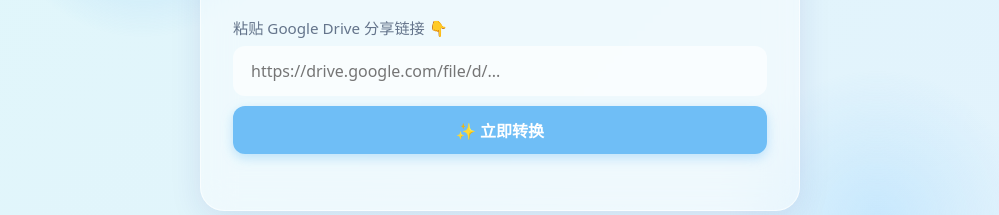
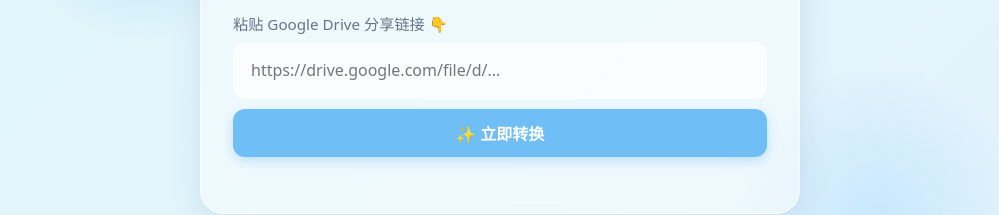
Before and after one commit to yayitinyu/drive-tool, a plain HTML site: page index.html in a window 1280 px wide. Shown: the part 336-551 px from the top of the page, without its empty margins (140-1139 px from the left). Drawn offline with Linux system fonts and the light colour scheme; a web font is replaced by a local one.

Commit message:
Modify title and enhance input field styles
Updated the title and adjusted input styles for better usability.

```diff
--- a/index.html
+++ b/index.html
@@ -3,7 +3,7 @@
 <head>
     <meta charset="UTF-8">
     <meta name="viewport" content="width=device-width, initial-scale=1.0">
-    <title>Google Drive 直链转换工具 ✨</title>
+    <title>Google Drive 直链转换 ✨</title>
 
     <link rel="stylesheet" href="https://fonts.suimori.com/ChillRoundFRegular/result.css">
 
@@ -23,7 +23,6 @@
             padding: 0;
         }
 
-        /* ✨ 字体应用在这里 */
         body {
             font-family: "寒蝉全圆体", system-ui, sans-serif;
             font-weight: 400;
@@ -35,11 +34,19 @@
             padding: 20px;
             overflow-x: hidden;
             position: relative;
+
+            /* 🔒 禁止选中界面文字，防手滑 */
+            -webkit-user-select: none; /* Safari */
+            -moz-user-select: none; /* Firefox */
+            -ms-user-select: none; /* IE10+/Edge */
+            user-select: none;
         }
 
-        /* 确保输入框和按钮也继承这个可爱的字体 */
-        input, button, textarea {
+        /* ⚠️ 但是输入框里的内容必须能选，不然怎么复制粘贴呀！ */
+        input, textarea {
             font-family: "寒蝉全圆体", system-ui, sans-serif;
+            -webkit-user-select: text;
+            user-select: text;
         }
 
         /* 氛围光晕 */
@@ -53,8 +60,22 @@
         h1 { text-align: center; color: #334155; margin-bottom: 1.5rem; font-size: 1.8rem; letter-spacing: 1px; }
 
         .input-group { margin-bottom: 1.5rem; }
-        label { display: block; margin-bottom: 0.5rem; color: #64748b; font-weight: 500; font-size: 0.95rem; } /* 稍微调大一点点让圆体更好看 */
-        input[type="text"] { width: 100%; padding: 12px 16px; border: 2px solid transparent; border-radius: 12px; background: rgba(255, 255, 255, 0.6); font-size: 1rem; color: var(--text-color); outline: none; transition: 0.3s; }
+        label { display: block; margin-bottom: 0.5rem; color: #64748b; font-weight: 500; font-size: 0.95rem; }
+
+        /* ✨ 修复重点在这里 */
+        input[type="text"] {
+            width: 100%;
+            padding: 14px 16px; /* 稍微增加高度 */
+            border: 2px solid transparent;
+            border-radius: 12px;
+            background: rgba(255, 255, 255, 0.6);
+            font-size: 1rem;
+            line-height: 1.6; /* 🚑 关键！给文字留足呼吸空间，防止切脚 */
+            color: var(--text-color);
+            outline: none;
+            transition: 0.3s;
+        }
+
         input[type="text"]:focus { background: white; border-color: var(--primary-color); box-shadow: 0 0 0 4px rgba(111, 190, 246, 0.2); }
         .btn { width: 100%; padding: 12px; margin-top: 10px; border: none; border-radius: 12px; background: var(--primary-color); color: white; font-size: 1rem; font-weight: bold; cursor: pointer; transition: 0.2s; box-shadow: 0 4px 12px rgba(111, 190, 246, 0.4); }
         .btn:hover { background: var(--primary-hover); transform: translateY(-2px); }
@@ -62,7 +83,7 @@
         #result-area { display: none; margin-top: 2rem; border-top: 1px solid rgba(255,255,255,0.5); padding-top: 1.5rem; }
         .result-item { margin-bottom: 1rem; position: relative; }
         .result-item input { padding-right: 80px; font-size: 0.95rem; }
-        .copy-btn { position: absolute; right: 6px; top: 34px; bottom: 6px; padding: 4px 12px; background: rgba(111, 190, 246, 0.2); color: var(--primary-color); border: none; border-radius: 8px; cursor: pointer; font-size: 0.85rem; font-weight: 600; }
+        .copy-btn { position: absolute; right: 6px; top: 36px; bottom: 6px; padding: 4px 12px; background: rgba(111, 190, 246, 0.2); color: var(--primary-color); border: none; border-radius: 8px; cursor: pointer; font-size: 0.85rem; font-weight: 600; }
         .copy-btn:hover { background: var(--primary-color); color: white; }
 
         .toast { position: fixed; top: 20px; left: 50%; transform: translateX(-50%); background: rgba(0, 0, 0, 0.7); color: white; padding: 10px 20px; border-radius: 20px; font-size: 0.9rem; opacity: 0; pointer-events: none; transition: opacity 0.3s; z-index: 100; }
```
